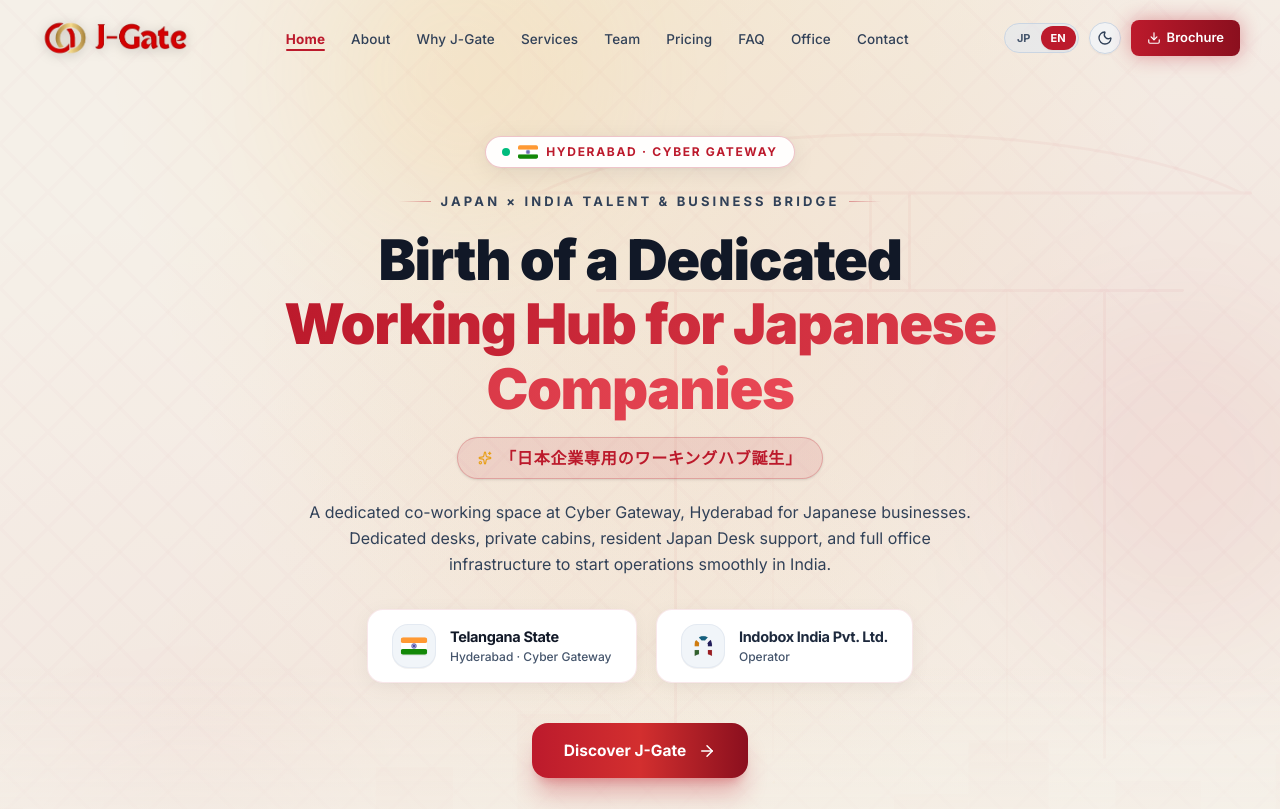
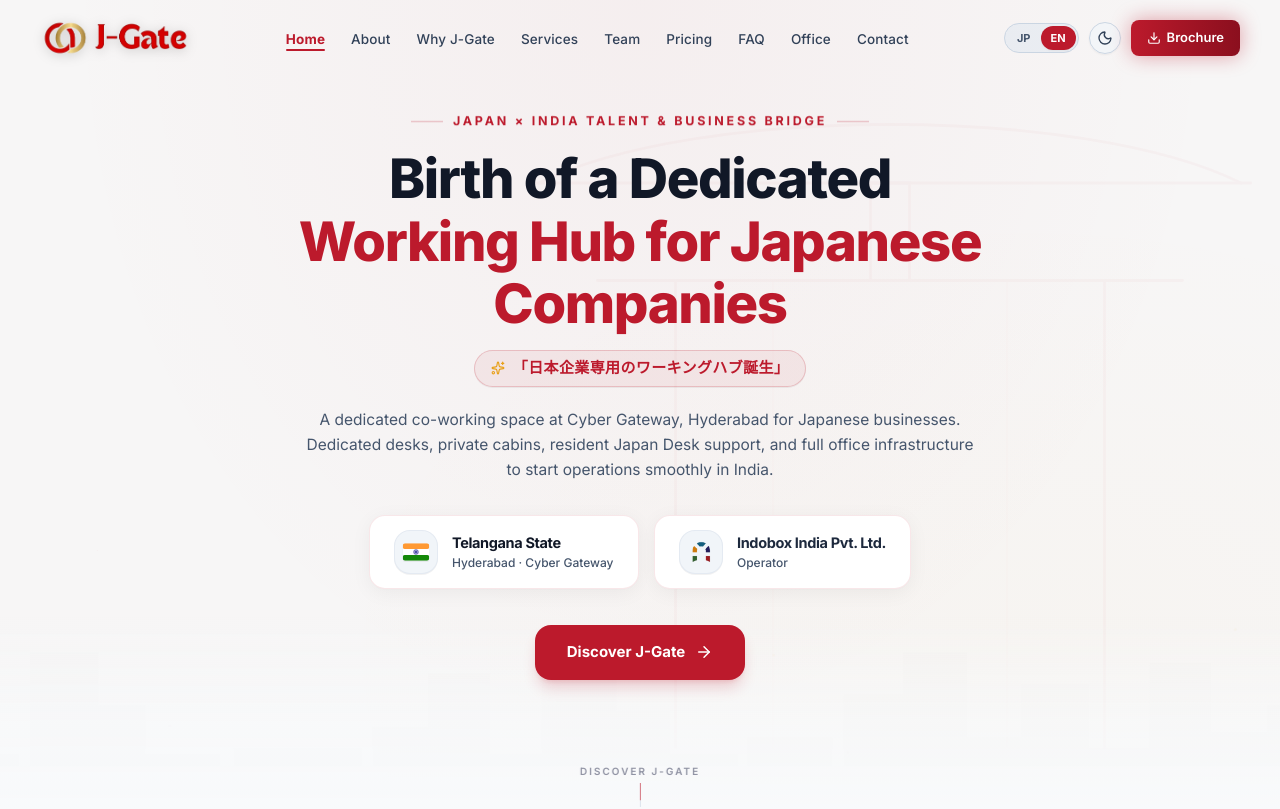
Before and after one commit to abhi-shek04/J-Gate, a Next.js app: page / in a window 1280 px wide. Shown: the top 809 px of the page. Built offline with nearby package versions, Linux system fonts and the light colour scheme.

Commit message:
fix(hero): remove HYDERABAD · CYBER GATEWAY top pill and clean up hero color palette

```diff
--- a/src/app/page.tsx
+++ b/src/app/page.tsx
@@ -311,40 +311,38 @@
       {/* ════════════════════════════════════════════════════════════
           1. HERO — Ultra-Luxurious Japanese-Modern Executive Launchpad
          ════════════════════════════════════════════════════════════ */}
-      <section className="relative flex min-h-[82vh] sm:min-h-[88vh] items-center justify-center overflow-hidden bg-ivory dark:bg-[#0b111e] py-14 sm:py-24 border-b border-slate-200/60 dark:border-white/10 transition-colors duration-300">
-        {/* Ambient warm layered glows — Light & Dark */}
+      {/* ════════════════════════════════════════════════════════════
+          1. HERO — Ultra-Luxurious Japanese-Modern Executive Launchpad
+         ════════════════════════════════════════════════════════════ */}
+      <section className="relative flex min-h-[80vh] sm:min-h-[85vh] items-center justify-center overflow-hidden bg-slate-50/70 dark:bg-[#070c16] py-14 sm:py-20 border-b border-slate-200/80 dark:border-white/10 transition-colors duration-300">
+        {/* Ambient warm layered glows — Clean Institutional Light & Dark */}
         <div
           className="absolute inset-0 dark:hidden pointer-events-none"
           style={{
             background:
-              "radial-gradient(ellipse at 50% -10%, rgba(232,160,26,0.18) 0%, transparent 60%), radial-gradient(ellipse at 85% 35%, rgba(188,26,44,0.08) 0%, transparent 55%), radial-gradient(ellipse at 15% 75%, rgba(188,26,44,0.06) 0%, transparent 50%), radial-gradient(ellipse at 50% 105%, rgba(232,160,26,0.08) 0%, transparent 60%)",
+              "radial-gradient(ellipse at 50% 0%, rgba(188,26,44,0.035) 0%, transparent 65%), radial-gradient(ellipse at 80% 80%, rgba(232,160,26,0.025) 0%, transparent 50%)",
           }}
         />
         <div
           className="absolute inset-0 hidden dark:block pointer-events-none"
           style={{
             background:
-              "radial-gradient(ellipse at 50% -10%, rgba(225,29,72,0.22) 0%, transparent 55%), radial-gradient(ellipse at 85% 45%, rgba(245,158,11,0.09) 0%, transparent 50%), radial-gradient(ellipse at 15% 75%, rgba(13,27,42,0.95) 0%, transparent 65%)",
+              "radial-gradient(ellipse at 50% -10%, rgba(225,29,72,0.18) 0%, transparent 60%), radial-gradient(ellipse at 85% 45%, rgba(245,158,11,0.06) 0%, transparent 50%)",
           }}
         />
 
-        {/* Floating subtle ambient glowing orbs */}
-        <div className="pointer-events-none absolute -top-16 left-1/4 h-72 w-72 rounded-full bg-saffron/12 dark:bg-rose-500/10 blur-3xl animate-float" />
-        <div className="pointer-events-none absolute top-1/3 -right-16 h-80 w-80 rounded-full bg-crimson/8 dark:bg-amber-500/10 blur-3xl animate-float-delay" />
-        <div className="pointer-events-none absolute -bottom-20 left-10 h-72 w-72 rounded-full bg-crimson/6 dark:bg-rose-600/10 blur-3xl animate-float-slow" />
-
         {/* Subtle asanoha texture overlay */}
-        <div className="absolute inset-0 pattern-asanoha-light opacity-35 dark:opacity-20 pointer-events-none" />
+        <div className="absolute inset-0 pattern-asanoha opacity-[0.025] dark:pattern-asanoha-dark dark:opacity-20 pointer-events-none" />
         <ToriiWatermark
           className="torii-watermark"
-          style={{ width: "70vw", maxWidth: "780px", right: "0", top: "8%", opacity: 0.035 }}
+          style={{ width: "70vw", maxWidth: "780px", right: "0", top: "8%", opacity: 0.025 }}
         />
         <Particles />
 
-        {/* Skyline silhouette — warm ivory tones / dark ambient */}
-        <div className="pointer-events-none absolute bottom-0 left-0 h-[28%] w-full opacity-30 dark:opacity-20">
+        {/* Skyline silhouette — clean subtle neutral ambient */}
+        <div className="pointer-events-none absolute bottom-0 left-0 h-[26%] w-full opacity-25 dark:opacity-15">
           <svg viewBox="0 0 1440 200" preserveAspectRatio="xMidYMax slice" className="h-full w-full" aria-hidden>
-            <g className="fill-crimson/[0.06] dark:fill-white/[0.04]">
+            <g className="fill-slate-900/[0.04] dark:fill-white/[0.04]">
               <rect x="0" y="160" width="80" height="40" /><rect x="80" y="135" width="60" height="65" />
               <rect x="150" y="40" width="64" height="160" /><rect x="214" y="90" width="44" height="110" />
               <rect x="258" y="135" width="70" height="65" /><rect x="340" y="130" width="120" height="70" />
@@ -360,59 +358,45 @@
           </svg>
         </div>
         <div
-          className="pointer-events-none absolute bottom-0 left-0 h-[30%] w-full bg-gradient-to-b from-transparent via-ivory/60 to-ivory dark:via-[#0b111e]/60 dark:to-[#0b111e]"
+          className="pointer-events-none absolute bottom-0 left-0 h-[25%] w-full bg-gradient-to-b from-transparent via-slate-50/60 to-slate-50 dark:via-[#070c16]/60 dark:to-[#070c16]"
         />
 
-        <div className="container-jg relative z-10 pt-6 pb-16 sm:pt-10 sm:pb-20 text-center max-w-5xl mx-auto">
-          {/* 1. Eyebrow: HYDERABAD · CYBER GATEWAY */}
+        <div className="container-jg relative z-10 pt-4 pb-12 sm:pt-8 sm:pb-16 text-center max-w-5xl mx-auto">
+          {/* 1. Pre-title: Japan × India Talent & Business Bridge */}
           <Reveal>
-            <span
-              className="inline-flex items-center gap-2 rounded-full border border-crimson/25 dark:border-rose-400/30 bg-white/95 dark:bg-[#101a2c]/95 px-4 py-1.5 font-inter text-[11px] sm:text-[12px] font-bold uppercase tracking-[0.14em] text-crimson dark:text-rose-400 shadow-card backdrop-blur-md transition-all duration-300 hover:scale-105 hover:shadow-lg"
-            >
-              <span className="relative flex h-2 w-2">
-                <span className="animate-ping absolute inline-flex h-full w-full rounded-full bg-emerald-400 opacity-75" />
-                <span className="relative inline-flex rounded-full h-2 w-2 bg-emerald-500" />
-              </span>
-              <IndiaFlag className="h-3.5 w-5 rounded-[2px]" />
-              <span>{tx({ EN: "HYDERABAD · CYBER GATEWAY", JP: "ハイデラバード・サイバーゲートウェイ" })}</span>
-            </span>
-          </Reveal>
-
-          {/* 2. Pre-title: Japan × India Talent & Business Bridge */}
-          <Reveal delay={80}>
-            <div className="mt-5 sm:mt-6 flex items-center justify-center gap-2.5 font-inter text-[12px] sm:text-[13px] font-bold uppercase tracking-[0.24em] text-slate-700 dark:text-slate-300">
-              <span className="hidden sm:inline-block h-px w-8 bg-gradient-to-r from-transparent to-crimson/40 dark:to-rose-400/40" />
+            <div className="flex items-center justify-center gap-2.5 font-inter text-[11.5px] sm:text-[12.5px] font-bold uppercase tracking-[0.22em] text-crimson dark:text-rose-400">
+              <span className="hidden sm:inline-block h-px w-8 bg-crimson/30 dark:bg-rose-400/30" />
               <span>Japan × India Talent &amp; Business Bridge</span>
-              <span className="hidden sm:inline-block h-px w-8 bg-gradient-to-l from-transparent to-crimson/40 dark:to-rose-400/40" />
+              <span className="hidden sm:inline-block h-px w-8 bg-crimson/30 dark:bg-rose-400/30" />
             </div>
           </Reveal>
 
-          {/* 3. Main H1 Title: Birth of a Dedicated Working Hub for Japanese Companies */}
-          <Reveal delay={140}>
+          {/* 2. Main H1 Title: Birth of a Dedicated Working Hub for Japanese Companies */}
+          <Reveal delay={80}>
             <h1
-              className="mx-auto mt-4 max-w-4xl font-serif-jp font-black leading-[1.15] text-ink dark:text-white tracking-tight"
-              style={{ fontSize: "clamp(2.1rem, 4.8vw, 3.5rem)" }}
+              className="mx-auto mt-4 max-w-4xl font-serif-jp font-extrabold leading-[1.15] text-ink dark:text-white tracking-tight"
+              style={{ fontSize: "clamp(2.1rem, 4.8vw, 3.4rem)" }}
             >
               Birth of a Dedicated
               <br />
-              <span className="text-gradient-crimson">Working Hub for Japanese Companies</span>
+              <span className="text-crimson dark:text-rose-400">Working Hub for Japanese Companies</span>
             </h1>
           </Reveal>
 
-          {/* 4. Japanese Tagline: 「日本企業専用のワーキングハブ誕生」 */}
-          <Reveal delay={200}>
+          {/* 3. Japanese Tagline: 「日本企業専用のワーキングハブ誕生」 */}
+          <Reveal delay={140}>
             <div className="mt-4 flex items-center justify-center">
-              <span className="inline-flex items-center gap-2 rounded-full bg-crimson/10 dark:bg-rose-950/50 border border-crimson/25 dark:border-rose-400/30 px-5 py-2 font-serif-jp text-[14px] sm:text-[16px] font-bold text-crimson dark:text-rose-300 tracking-wider shadow-sm backdrop-blur-sm">
+              <span className="inline-flex items-center gap-2 rounded-full bg-crimson/[0.06] dark:bg-rose-950/40 border border-crimson/20 dark:border-rose-400/30 px-4 py-1.5 font-serif-jp text-[13.5px] sm:text-[15px] font-bold text-crimson dark:text-rose-300 tracking-wide shadow-2xs backdrop-blur-sm">
                 <Sparkles className="h-3.5 w-3.5 text-saffron" />
                 <span>「日本企業専用のワーキングハブ誕生」</span>
               </span>
             </div>
           </Reveal>
 
-          {/* 5. Lead Description Paragraph */}
-          <Reveal delay={260}>
+          {/* 4. Lead Description Paragraph */}
+          <Reveal delay={200}>
             <p
-              className="mx-auto mt-5 max-w-[680px] font-inter font-normal leading-relaxed text-slate-700 dark:text-slate-200 text-[14.5px] sm:text-[16px]"
+              className="mx-auto mt-4 sm:mt-5 max-w-[680px] font-inter font-normal leading-relaxed text-slate-600 dark:text-slate-300 text-[14.5px] sm:text-[15.5px]"
             >
               {tx({
                 EN: "A dedicated co-working space at Cyber Gateway, Hyderabad for Japanese businesses. Dedicated desks, private cabins, resident Japan Desk support, and full office infrastructure to start operations smoothly in India.",
@@ -421,9 +405,9 @@
             </p>
           </Reveal>
 
-          {/* 6. The 2 Floating Glass Badges: Telangana State & Indobox */}
-          <Reveal delay={320}>
-            <div className="mt-8 flex flex-wrap items-center justify-center gap-3 sm:gap-5">
+          {/* 5. The 2 Floating Glass Badges: Telangana State & Indobox */}
+          <Reveal delay={260}>
+            <div className="mt-7 sm:mt-8 flex flex-wrap items-center justify-center gap-3 sm:gap-4">
               <GlassBadge
                 flag={<IndiaFlag className="h-4 w-6 rounded-[2px] shadow-2xs" />}
                 primary={tx({ EN: "Telangana State", JP: "テランガナ州" })}
@@ -439,15 +423,15 @@
             </div>
           </Reveal>
 
-          {/* 7. Primary Action Button: Discover J-Gate */}
-          <Reveal delay={380}>
-            <div className="mt-8 sm:mt-10 flex items-center justify-center">
+          {/* 6. Primary Action Button: Discover J-Gate */}
+          <Reveal delay={320}>
+            <div className="mt-7 sm:mt-9 flex items-center justify-center">
               <Link
                 href="/why-jgate"
-                className="btn-shine group inline-flex items-center justify-center gap-3 rounded-xl bg-gradient-to-r from-crimson via-[#d32f2f] to-crimson-deep px-8 py-4 font-inter text-[14.5px] sm:text-[15.5px] font-bold text-white shadow-xl shadow-crimson/30 hover:shadow-2xl hover:shadow-crimson/50 hover:scale-[1.03] active:scale-[0.98] transition-all duration-300"
+                className="btn-shine group inline-flex items-center justify-center gap-2.5 rounded-xl bg-crimson hover:bg-crimson-deep px-7 py-3.5 sm:px-8 sm:py-4 font-inter text-[14px] sm:text-[15px] font-bold text-white shadow-lg shadow-crimson/20 hover:shadow-xl hover:shadow-crimson/30 hover:scale-[1.02] active:scale-[0.98] transition-all duration-300"
               >
                 <span>{tx({ EN: "Discover J-Gate", JP: "J-Gate を詳しく見る" })}</span>
-                <ArrowRight className="h-4.5 w-4.5 transition-transform duration-300 group-hover:translate-x-1.5" />
+                <ArrowRight className="h-4.5 w-4.5 transition-transform duration-300 group-hover:translate-x-1" />
               </Link>
             </div>
           </Reveal>
```
